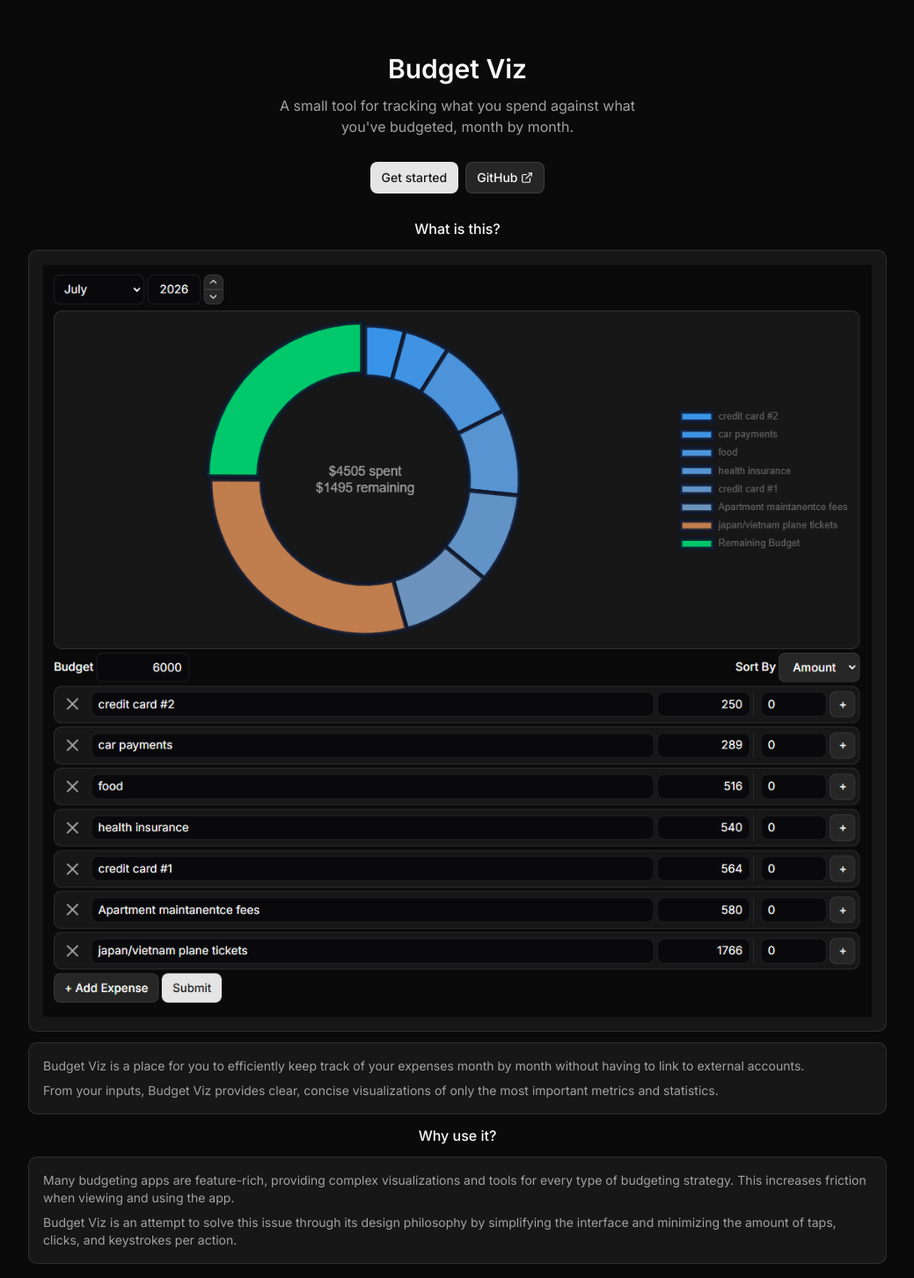
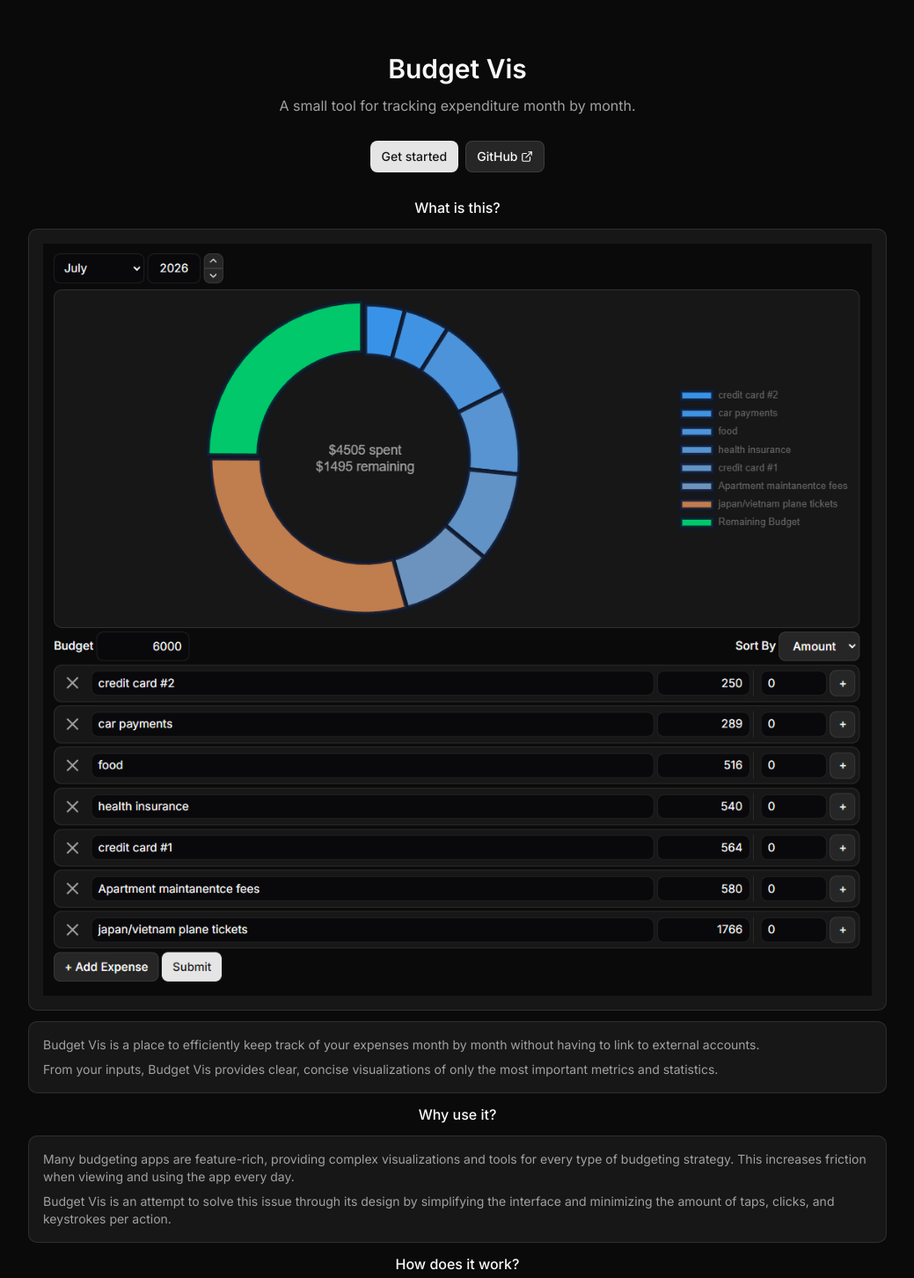
Before and after one commit to yatfu/budget-vis-next, a Next.js app: page / in a window 1280 px wide. Shown: the top 1453 px of the page at 88% size, without its empty margins (120-1159 px from the left). Built offline with nearby package versions, Linux system fonts and the light colour scheme; no server answers.

Commit message:
Update page.tsx

```diff
--- a/app/page.tsx
+++ b/app/page.tsx
@@ -12,10 +12,9 @@ export default function LandingPage() {
   return (
     <div className="flex flex-col gap-3 py-15">
       <section className="flex flex-col items-center gap-3 text-center">
-        <h1 className="text-3xl font-semibold">Budget Viz</h1>
+        <h1 className="text-3xl font-semibold">Budget Vis</h1>
         <p className="max-w-md text-muted-foreground">
-          A small tool for tracking what you spend against what you&apos;ve
-          budgeted, month by month.
+          A small tool for tracking expenditure month by month.
         </p>
         <div className="flex items-center gap-2 my-4">
           <Link
@@ -50,11 +49,11 @@ export default function LandingPage() {
       />
       <section className={cn(cardStyles, "flex flex-col gap-2 p-4")}>
         <p className="text-sm text-muted-foreground">
-          Budget Viz is a place for you to efficiently keep track of your
+          Budget Vis is a place to efficiently keep track of your
           expenses month by month without having to link to external accounts.
         </p>
         <p className="text-sm text-muted-foreground">
-          From your inputs, Budget Viz provides clear, concise visualizations of
+          From your inputs, Budget Vis provides clear, concise visualizations of
           only the most important metrics and statistics.
         </p>
       </section>
@@ -62,11 +61,10 @@ export default function LandingPage() {
       <section className={cn(cardStyles, "flex flex-col gap-2 p-4")}>
         <p className="text-sm text-muted-foreground">
           Many budgeting apps are feature-rich, providing complex visualizations
-          and tools for every type of budgeting strategy. This increases friction when viewing and using the app.
+          and tools for every type of budgeting strategy. This increases friction when viewing and using the app every day.
         </p>
         <p className="text-sm text-muted-foreground">
-          Budget Viz is an attempt to solve this issue through its design
-          philosophy by simplifying the interface and minimizing the amount of taps, clicks, and
+          Budget Vis is an attempt to solve this issue through its design by simplifying the interface and minimizing the amount of taps, clicks, and
           keystrokes per action.
         </p>
       </section>
```
